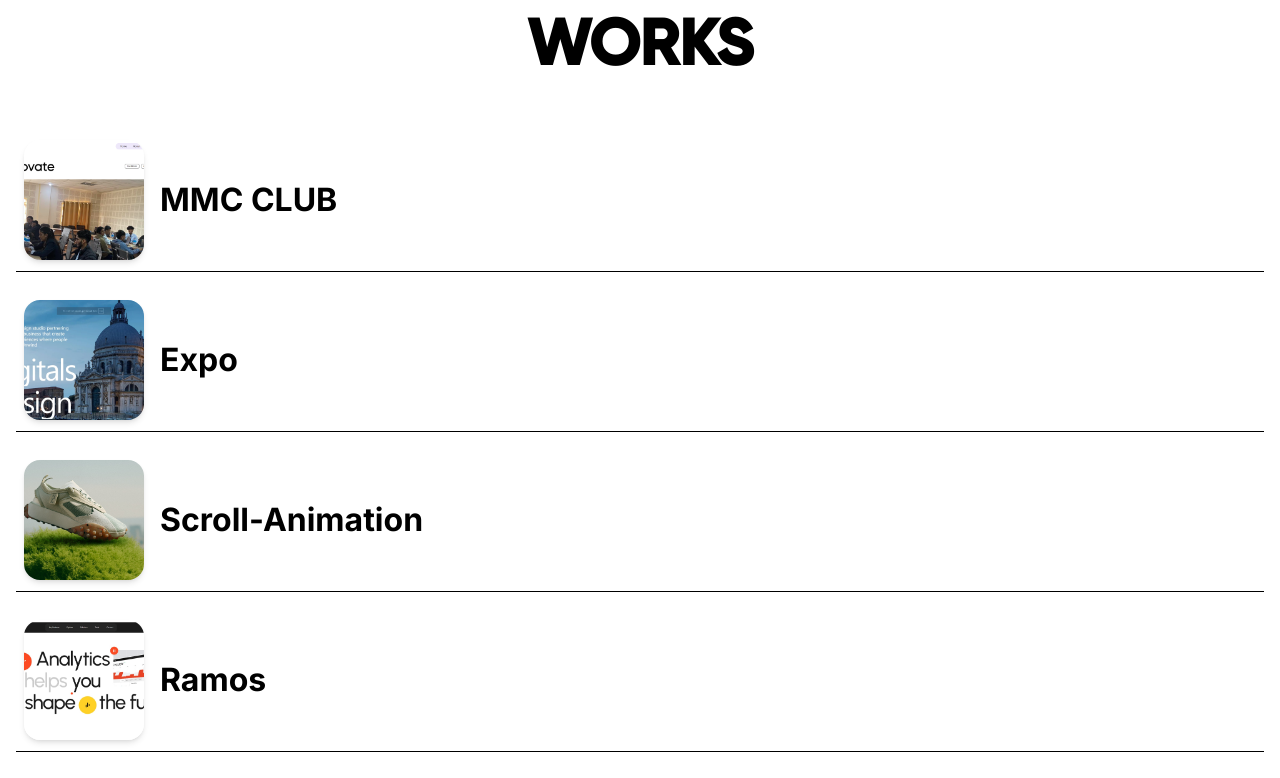
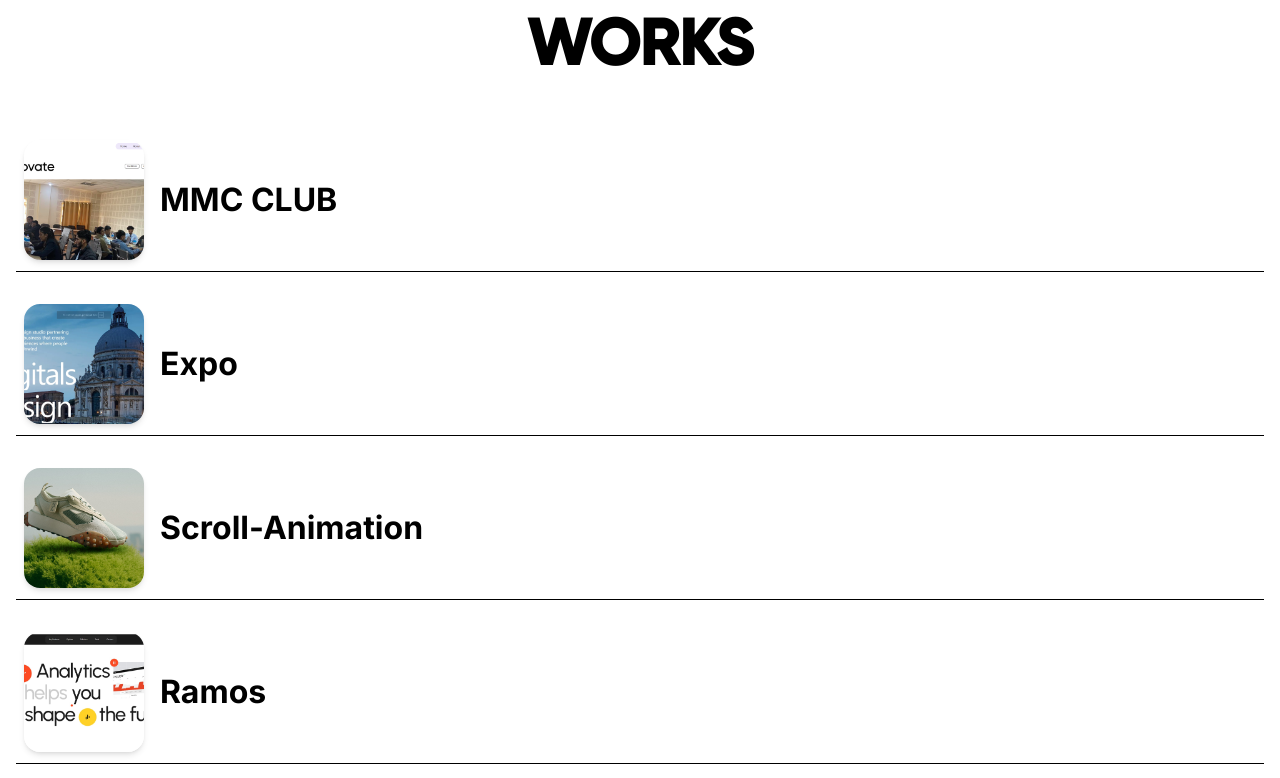
Before and after one commit to Balamiayush/portfolio, a React (Vite) app: page / in a window 1280 px wide. Shown: the part 1720-2498 px from the top of the page. Built offline with nearby package versions, Linux system fonts and the light colour scheme; a web font is replaced by a local one.

Commit message:
Refactor App component structure and adjust spacing in Page2 component

```diff
--- a/src/App.jsx
+++ b/src/App.jsx
@@ -37,10 +37,10 @@ const App = () => {
   });
 
   return (
-      <div id="#">
+     <>
         <Loader />
         <div className="cirlce w-4 h-4 bg-orange-500 z-[100] fixed rounded-full top-0 left-0"></div>
-        <div className="w-full bg-[#fff] main z-[10] overflow-x-hidden relative">
+        <div className="w-full bg-[#fff] main z-[10]  relative">
           <Navbar />
           <Hero />
           {/* <About /> */}
@@ -48,7 +48,7 @@ const App = () => {
           <Page2 />
           <Contact />
         </div>
-      </div>
+        </>
   );
 };
 
--- a/src/pages/Page2.jsx
+++ b/src/pages/Page2.jsx
@@ -86,7 +86,7 @@ const Page2 = () => {
         variants={containerVariants}
         initial="hidden"
         animate="visible"
-        className="w-full flex relative items-center justify-center flex-col gap-4"
+        className="w-full flex relative items-center justify-center flex-col gap-10 lg:gap-5"
       >
         {heading.map((item, index) => (
           <motion.div
```
